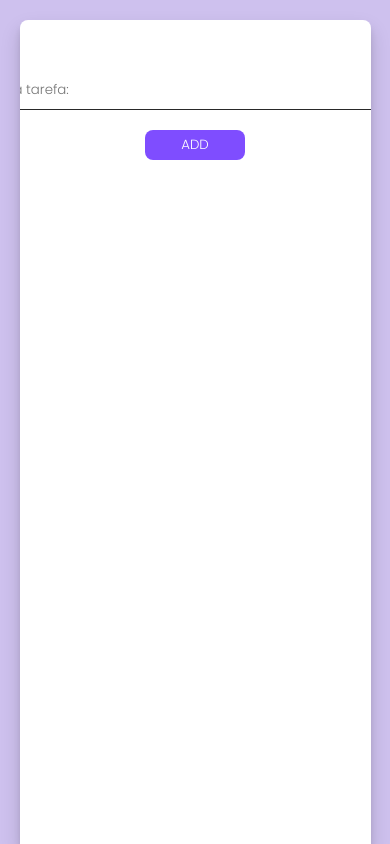
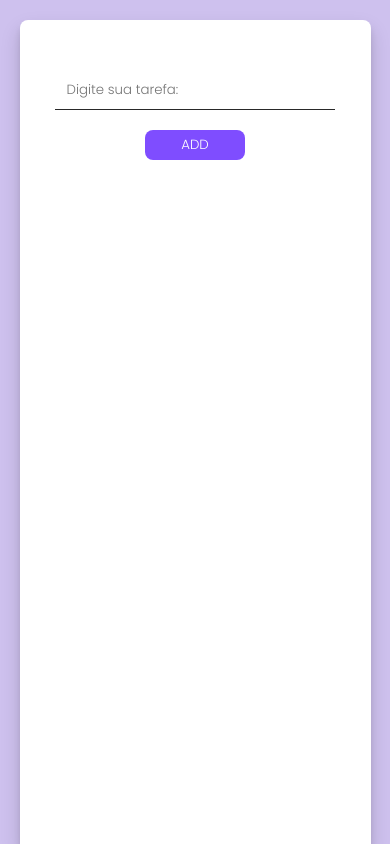
Before and after one commit to Marioguerra-MG/ROTINA-, a plain HTML site: page index.html in a window 390 px wide. Drawn offline with nearby package versions, Linux system fonts and the light colour scheme.

Commit message:
Rsposividade

```diff
--- a/css/index.css
+++ b/css/index.css
@@ -122,3 +122,12 @@ td button{
     background-color: rgba(102, 233, 90, 0.801);
 
 }
+
+@media(max-width: 720px) {
+
+    #tarefa{
+        width: 80%;
+    }
+
+
+}
```
